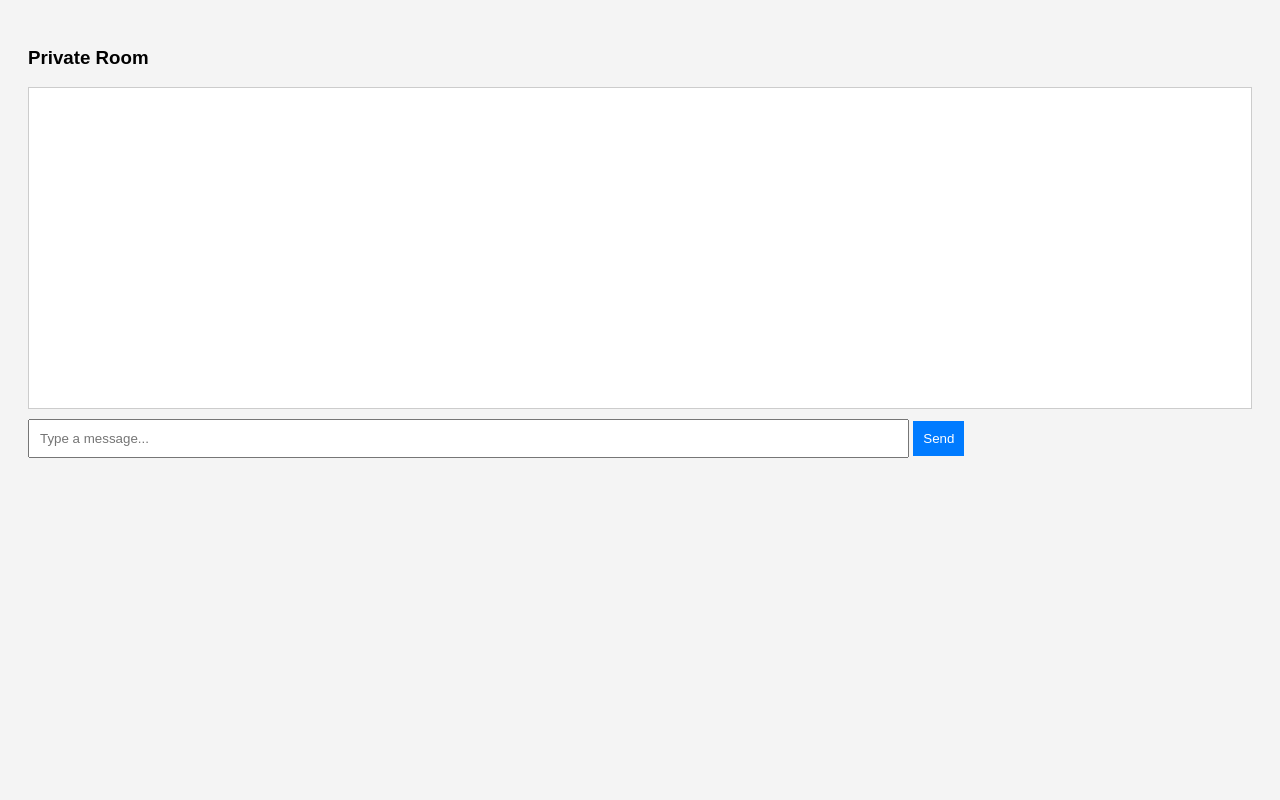
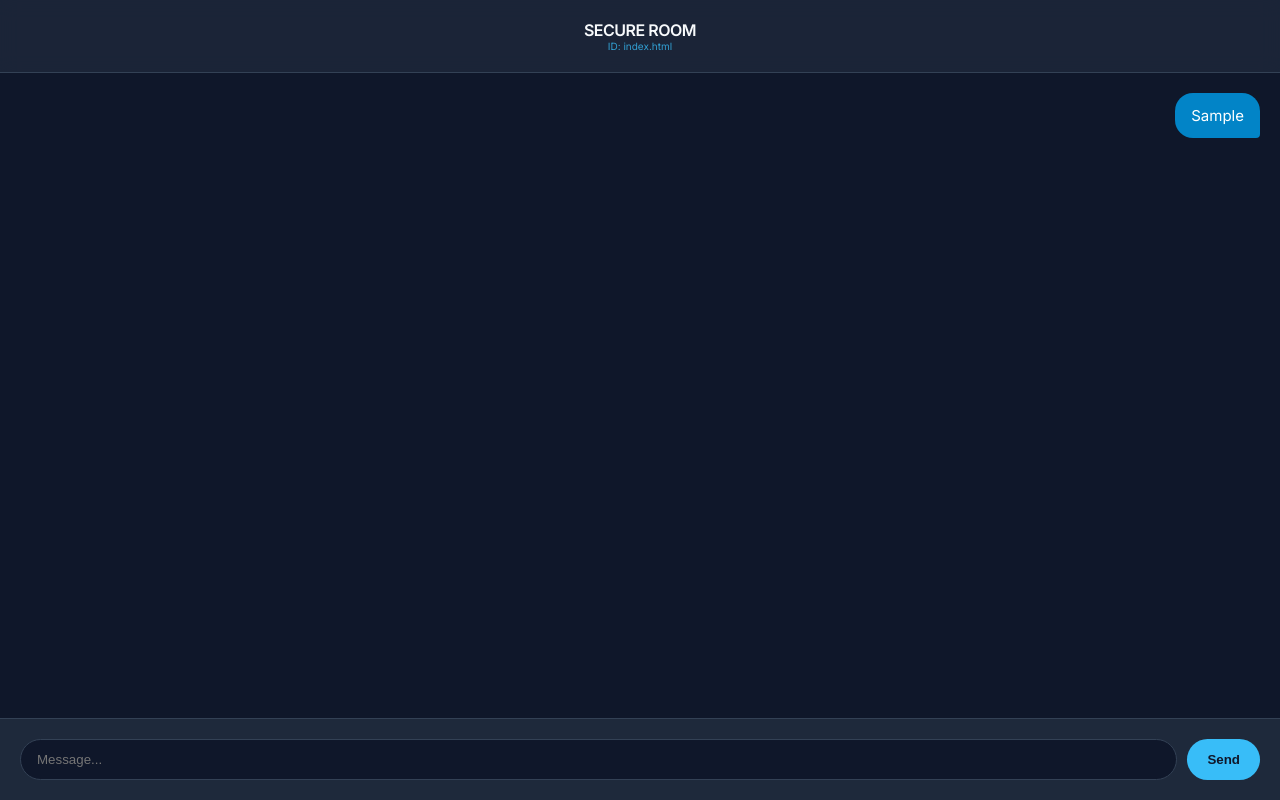
Before and after one commit to oyirwothbright248-pixel/private-chat-link, a website: page index.html in a window 1280 px wide. Both pictures are taken after typing "Sample" into the empty fields and a click on the button "Send". Drawn offline with nearby package versions, Linux system fonts and the light colour scheme; no server answers.

Commit message:
Fixed server syntax and added professional message logic

```diff
--- a/index.html
+++ b/index.html
@@ -1,39 +1,146 @@
 <!DOCTYPE html>
-<html>
+<html lang="en">
 <head>
-    <title>Private Chat</title>
-    <meta name="viewport" content="width=device-width, initial-scale=1">
+    <meta charset="UTF-8">
+    <meta name="viewport" content="width=device-width, initial-scale=1.0">
+    <title>Secure Private Chat</title>
     <script src="/socket.io/socket.io.js"></script>
+    <link href="https://fonts.googleapis.com/css2?family=Inter:wght@400;600&display=swap" rel="stylesheet">
     <style>
-        body { font-family: sans-serif; padding: 20px; background: #f4f4f4; }
-        #chat { height: 300px; overflow-y: scroll; border: 1px solid #ccc; background: white; padding: 10px; margin-bottom: 10px; }
-        input { width: 70%; padding: 10px; }
-        button { padding: 10px; background: #007bff; color: white; border: none; }
+        :root {
+            --bg: #0f172a;
+            --panel: #1e293b;
+            --accent: #38bdf8;
+            --text: #f8fafc;
+            --bubble-me: #0284c7;
+            --bubble-them: #334155;
+        }
+
+        body {
+            font-family: 'Inter', sans-serif;
+            background-color: var(--bg);
+            color: var(--text);
+            margin: 0;
+            display: flex;
+            flex-direction: column;
+            height: 100vh;
+        }
+
+        /* Header */
+        header {
+            padding: 20px;
+            background: rgba(30, 41, 59, 0.8);
+            backdrop-filter: blur(10px);
+            border-bottom: 1px solid #334155;
+            text-align: center;
+        }
+
+        /* Chat Area */
+        #chat-container {
+            flex: 1;
+            overflow-y: auto;
+            padding: 20px;
+            display: flex;
+            flex-direction: column;
+            gap: 12px;
+        }
+
+        .msg {
+            max-width: 80%;
+            padding: 12px 16px;
+            border-radius: 18px;
+            font-size: 15px;
+            line-height: 1.4;
+            animation: fadeIn 0.2s ease;
+        }
+
+        @keyframes fadeIn { from { opacity: 0; transform: translateY(10px); } to { opacity: 1; transform: translateY(0); } }
+
+        .me { align-self: flex-end; background: var(--bubble-me); color: white; border-bottom-right-radius: 4px; }
+        .them { align-self: flex-start; background: var(--bubble-them); border-bottom-left-radius: 4px; }
+
+        /* Input Area */
+        .input-area {
+            padding: 20px;
+            background: var(--panel);
+            display: flex;
+            gap: 10px;
+            border-top: 1px solid #334155;
+        }
+
+        input {
+            flex: 1;
+            background: #0f172a;
+            border: 1px solid #334155;
+            padding: 12px 16px;
+            border-radius: 25px;
+            color: white;
+            outline: none;
+        }
+
+        input:focus { border-color: var(--accent); }
+
+        button {
+            background: var(--accent);
+            color: #0f172a;
+            border: none;
+            padding: 0 20px;
+            border-radius: 25px;
+            font-weight: 600;
+            cursor: pointer;
+            transition: transform 0.1s;
+        }
+
+        button:active { transform: scale(0.95); }
     </style>
 </head>
 <body>
-    <h3>Private Room</h3>
-    <div id="chat"></div>
-    <input id="msg" placeholder="Type a message..." />
+
+<header>
+    <div style="font-weight: 600; letter-spacing: -0.5px;">SECURE ROOM</div>
+    <div id="room-id" style="font-size: 10px; color: var(--accent); opacity: 0.8;"></div>
+</header>
+
+<div id="chat-container"></div>
+
+<div class="input-area">
+    <input type="text" id="msgInput" placeholder="Message..." autocomplete="off">
     <button onclick="send()">Send</button>
+</div>
 
 <script>
     const socket = io();
     const roomId = window.location.pathname.split('/').pop();
+    const chatContainer = document.getElementById('chat-container');
+    const msgInput = document.getElementById('msgInput');
 
+    document.getElementById('room-id').textContent = `ID: ${roomId}`;
     socket.emit('join-room', roomId);
 
     function send() {
-            const msg = document.getElementById('msg').value;
-            socket.emit('chat-msg', { roomId, msg });
-            document.getElementById('msg').value = '';
+        if (!msgInput.value.trim()) return;
+        const data = { roomId, msg: msgInput.value, sender: socket.id };
+        socket.emit('chat-msg', data);
+        renderMessage(data.msg, 'me');
+        msgInput.value = '';
     }
 
-        socket.on('render-msg', (msg) => {
+    // Support Enter Key
+    msgInput.addEventListener("keypress", (e) => { if (e.key === "Enter") send(); });
+
+    socket.on('render-msg', (data) => {
+        if (data.sender !== socket.id) {
+            renderMessage(data.msg, 'them');
+        }
+    });
+
+    function renderMessage(text, type) {
         const div = document.createElement('div');
-            div.textContent = msg;
-            document.getElementById('chat').appendChild(div);
-        });
+        div.className = `msg ${type}`;
+        div.textContent = text;
+        chatContainer.appendChild(div);
+        chatContainer.scrollTop = chatContainer.scrollHeight;
+    }
 </script>
 </body>
 </html>
--- a/package.json
+++ b/package.json
@@ -2,9 +2,8 @@
   "name": "private-chat-mvp",
   "version": "1.0.0",
   "description": "",
-  "main": "index.js",
+  "main": "server.js",
   "scripts": {
-    "test": "echo \"Error: no test specified\" && exit 1",
     "start": "node server.js"
   },
   "keywords": [],
@@ -12,7 +11,7 @@
   "license": "ISC",
   "type": "commonjs",
   "dependencies": {
-    "express": "^5.2.1",
+    "express": "^4.18.2",
     "socket.io": "^4.8.3",
     "uuid": "^13.0.0"
   },
```
Also changed, not shown: server.js (+7 -4 lines). Lines whose indentation alone changed are shown as unchanged.
